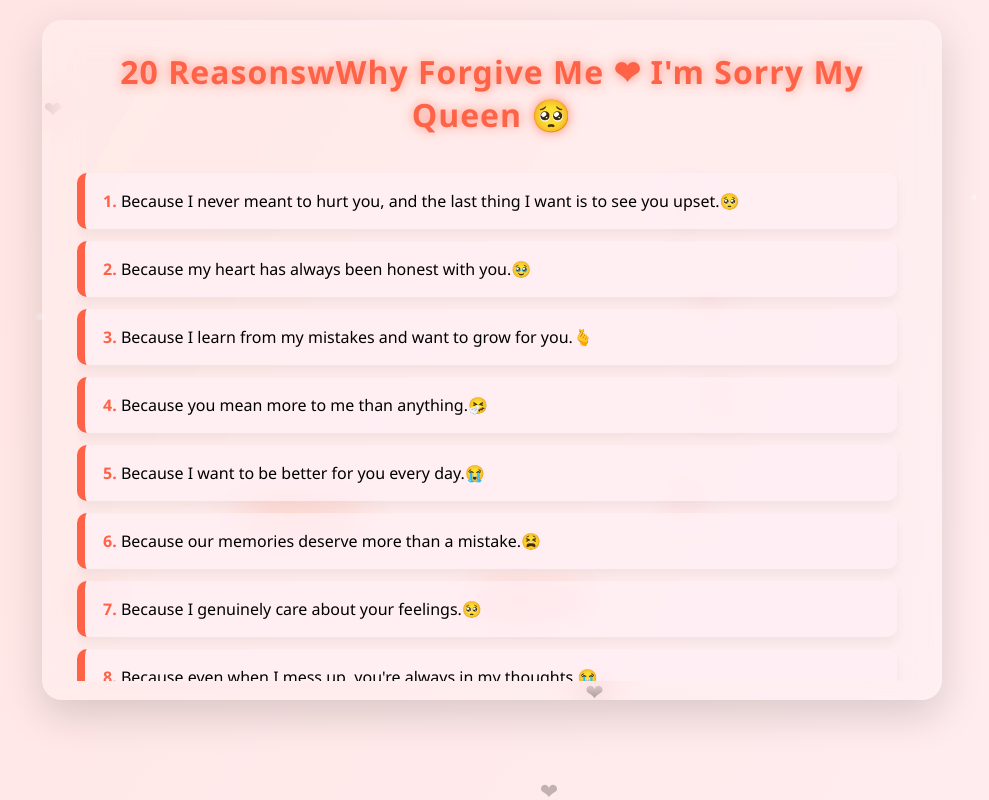
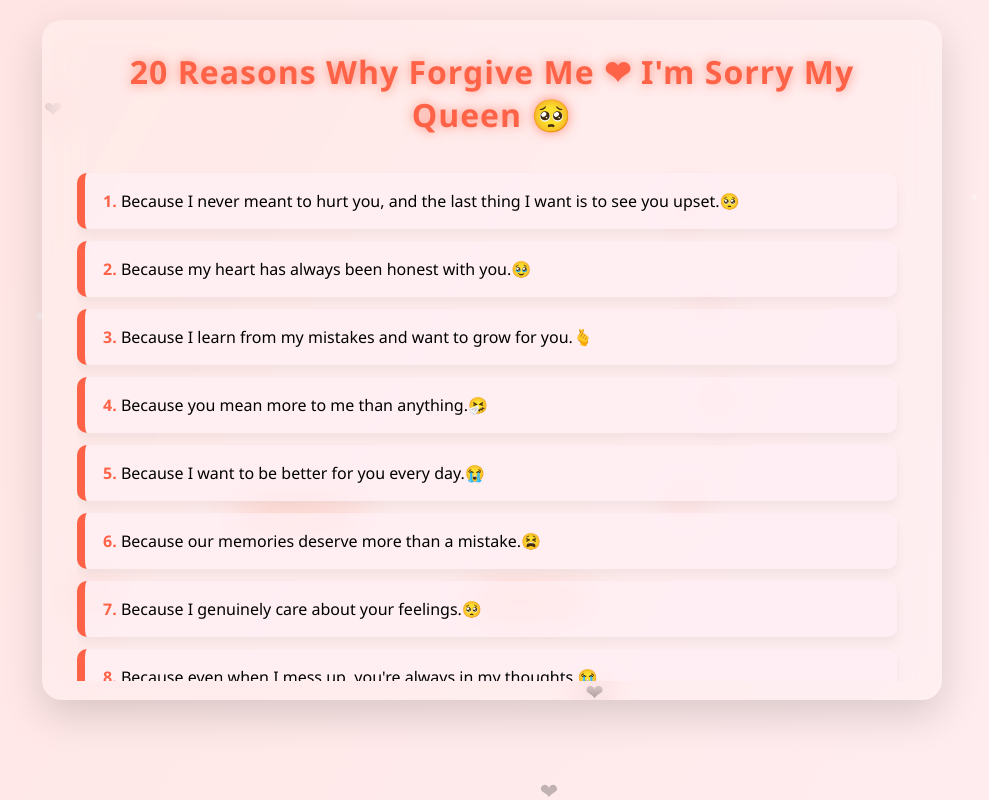
Before and after one commit to zohaibjabbar/i-sorry-my-queen, a plain HTML site: page index.html in a window 1280 px wide. Shown: the whole page, without its empty margins (148-1137 px from the left). Drawn offline with Linux system fonts and the light colour scheme.

Commit message:
Update index.html

```diff
--- a/index.html
+++ b/index.html
@@ -168,7 +168,7 @@
 <body>
 
   <div class="container">
-    <h1>20 ReasonswWhy Forgive Me ❤
+    <h1>20 Reasons Why Forgive Me ❤
         I'm Sorry My Queen 🥺
     </h1>
     <div id="list-container"></div>
```
